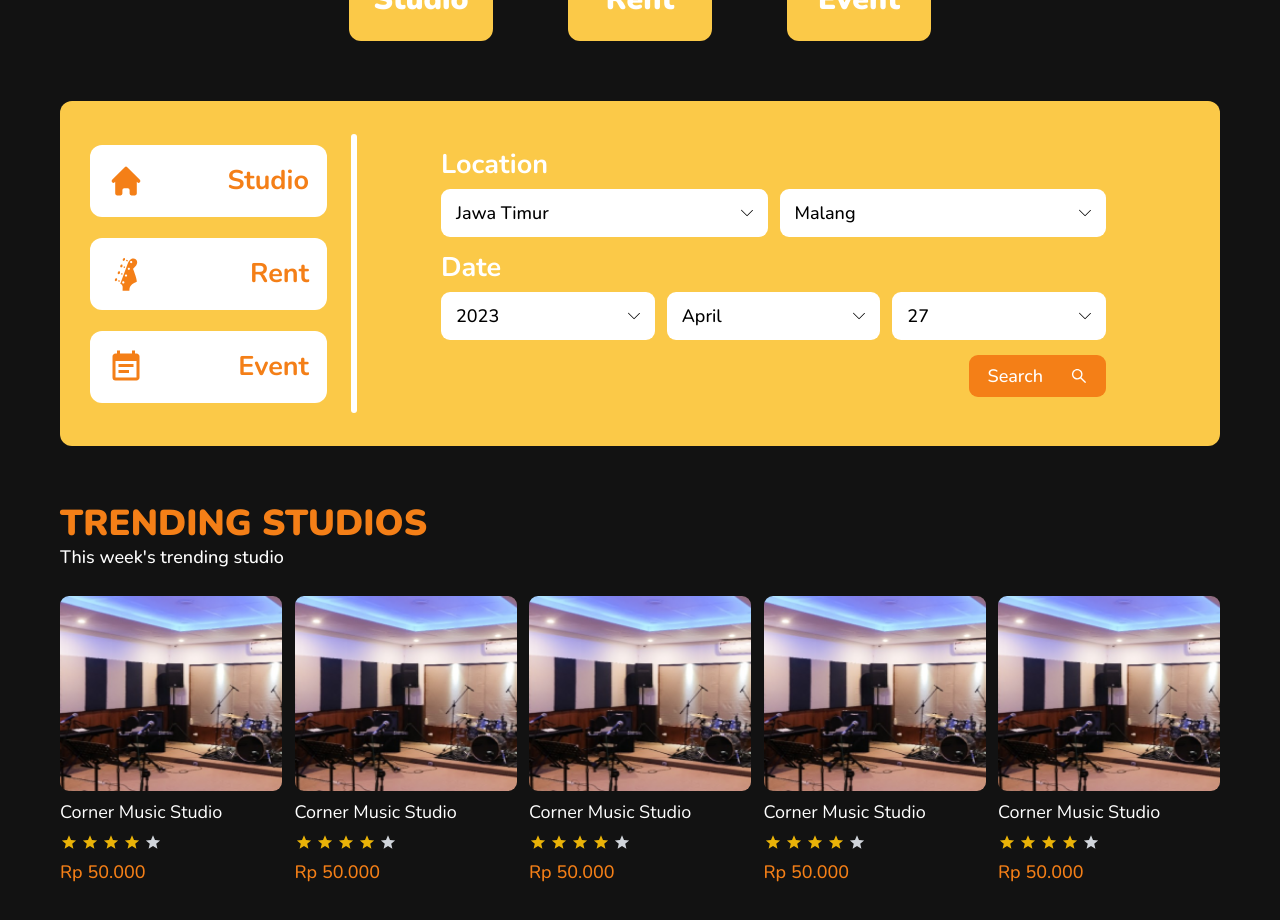
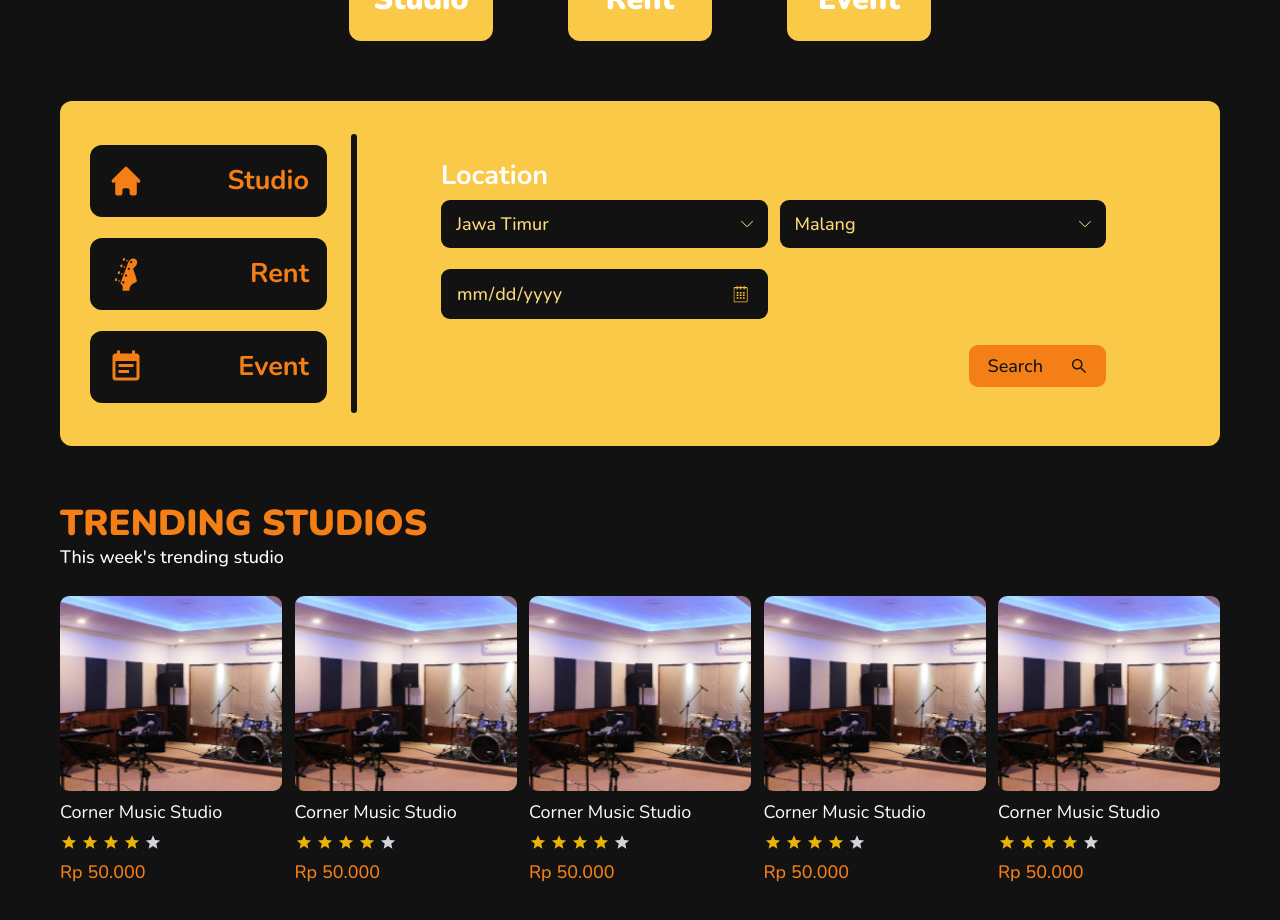
Before and after one commit to Minezee/StudioHub, a React (Vite) app: page / in a window 1280 px wide. Shown: the part 880-1800 px from the top of the page. Built offline with nearby package versions, Linux system fonts and the light colour scheme.

Commit message:
change theme on homepage and date

```diff
--- a/src/App.jsx
+++ b/src/App.jsx
@@ -14,7 +14,7 @@ function ScrollToTop() {
 
 const App = () => {
   return (
-    <div className='max-w-[150rem] mx-auto bg-background'>
+    <div className='max-w-[150rem] mx-auto bg-dark'>
       <Routes>
         <Route element={<ScrollToTop />}>
           <Route path='/login' element={<Login />} />
--- a/src/assets/index.js
+++ b/src/assets/index.js
@@ -7,6 +7,7 @@ import logo_footer from "./logo_footer.png"
 import display_studio from "./display_studio.png"
 import lomba from "./lomba.png"
 import logo from "./logo.png"
+import calender from "./calender.svg"
 
 export {
     facebook,
@@ -18,4 +19,5 @@ export {
     display_studio,
     lomba,
     logo,
+    calender,
 }
--- a/src/components/global/ListBox.jsx
+++ b/src/components/global/Dropdown.jsx
@@ -1,22 +1,22 @@
 import { Listbox } from '@headlessui/react'
 import { SlArrowDown } from 'react-icons/sl';
 
-const ListBox = ({listboxValue, onChanges, option}) => {
+const Dropdown = ({listboxValue, onChanges, option}) => {
     return (
-        <div className='w-1/2'>
+        <div>
             <Listbox value={listboxValue} onChange={onChanges}>
                 <div className='w-full relative'>
-                    <Listbox.Button className="bg-white flex justify-between items-center px-5 py-4 w-full rounded-xl text-2xl font-medium mt-3 hover:bg-gray-100">
+                    <Listbox.Button className="bg-dark text-light-txt flex justify-between items-center px-5 py-4 w-full rounded-xl text-2xl font-medium mt-3 hover:bg-gray-900">
                         {listboxValue.name}
                         <SlArrowDown className='w-4' />
                     </Listbox.Button>
-                    <Listbox.Options className="bg-white rounded-2xl absolute top-[4.25rem] z-20 w-full">
+                    <Listbox.Options className="bg-dark text-light-txt rounded-2xl absolute top-[4.25rem] z-20 w-full">
                         {option.map((data) => (
                             <Listbox.Option
                                 key={data.name}
                                 value={data}
                                 disabled={data.unavailable}
-                                className="bg-white px-5 py-4 w-full rounded-xl text-lg font-medium cursor-pointer hover:bg-gray-100"
+                                className="bg-dark text-light-txt px-5 py-4 w-full rounded-xl text-lg font-medium cursor-pointer hover:bg-gray-900"
                             >
                                 {data.name}
                             </Listbox.Option>
@@ -28,4 +28,4 @@ const ListBox = ({listboxValue, onChanges, option}) => {
     )
 }
 
-export default ListBox
+export default Dropdown
--- a/src/components/global/index.js
+++ b/src/components/global/index.js
@@ -1,7 +1,7 @@
 import Card from "./Card";
 import DisplayStar from "./DisplayStar";
 import Filter from "./Filter";
-import ListBox from "./ListBox";
+import Dropdown from "./Dropdown";
 import ResultHeader from "./ResultHeader";
 import SortBy from "./SortBy";
 
@@ -9,7 +9,7 @@ export {
     Card,
     DisplayStar,
     Filter,
-    ListBox,
+    Dropdown,
     ResultHeader,
     SortBy,
 }
--- a/src/components/layout/Layout.jsx
+++ b/src/components/layout/Layout.jsx
@@ -5,7 +5,7 @@ const Layout = ({ children }) => {
     return (
         <>
             <Navbar />
-            <main className="bg-background pb-20">
+            <main className="pb-20">
                 {children}
             </main>
             <Footer />
--- a/src/containers/Home/LocationSearch.jsx
+++ b/src/containers/Home/LocationSearch.jsx
@@ -1,6 +1,6 @@
 import { useState } from 'react'
 import { SlArrowDown } from 'react-icons/sl';
-import ListBox from '@/components/global/ListBox';
+import { Dropdown } from '@/components/global';
 import { AiOutlineSearch } from 'react-icons/ai';
 import { useNavigate } from 'react-router-dom';
 
@@ -50,7 +50,7 @@ const province = [
 ];
 
 
-const Search = ({ feature }) => {
+const LocationSearch = ({ feature }) => {
     const [selectedMenu, setSelectedMenu] = useState("");
     const [selectedProvince, setSelectedProvince] = useState(province[0])
     const [selectedCity, setSelectedCity] = useState(selectedProvince.city[0])
@@ -71,42 +71,26 @@ const Search = ({ feature }) => {
             <div className="flex items-center gap-8">
                 <div className="flex flex-col gap-7 text-orange-500 text-4xl font-bold">
                     {feature.map(menu => (
-                        <button type='button' key={menu.name} onClick={() => setSelectedMenu(menu.name)} className={`${menu.name === selectedMenu ? "scale-105 bg-gray-100" : "scale-100 bg-white"} w-[19.75rem] py-6 px-6 rounded-2xl flex items-center justify-between hover:bg-gray-100`}>
+                        <button type='button' key={menu.name} onClick={() => setSelectedMenu(menu.name)} className={`${menu.name === selectedMenu ? "scale-105 bg-orange-500 text-dark" : "scale-100 bg-dark"} w-[19.75rem] py-6 px-6 rounded-2xl flex items-center justify-between hover:bg-orange-500 hover:text-dark`}>
                             <menu.icon className="h-12 w-auto" />
                             {menu.name}
                         </button>
                     ))}
                 </div>
-                <div className="bg-white h-[23.25rem] w-2 rounded-lg" />
+                <div className="bg-dark h-[23.25rem] w-2 rounded-lg" />
             </div>
             <div className="flex flex-col justify-evenly w-full mx-28">
                 <div className='flex flex-col w-full'>
                     <label htmlFor="location" className="font-bold text-4xl text-white">Location</label>
-                    <div className='flex gap-4'>
-                        <ListBox listboxValue={selectedProvince} onChanges={handleProvinceChange} option={province}/>
-                        <ListBox listboxValue={selectedCity} onChanges={setSelectedCity} option={selectedProvince.city}/>
+                    <div className='grid grid-cols-2 gap-4'>
+                        <Dropdown listboxValue={selectedProvince} onChanges={handleProvinceChange} option={province}/>
+                        <Dropdown listboxValue={selectedCity} onChanges={setSelectedCity} option={selectedProvince.city}/>
+                        <input type="date" className="bg-dark text-light-txt rounded-xl px-5 py-4 text-2xl font-medium mt-3 border-none outline-none hover:bg-gray-900" />
                     </div>
                 </div>
                 {/* Not fix? */}
-                <div className='flex flex-col w-full'>
-                    <label htmlFor="location" className="font-bold text-4xl text-white">Date</label>
-                    <div className='flex gap-4'>
-                        <div className="bg-white flex justify-between items-center px-5 py-4 w-1/3 rounded-xl text-2xl font-medium mt-3">
-                            2023
-                            <SlArrowDown className='w-4' />
-                        </div>
-                        <div className="bg-white flex justify-between items-center px-5 py-4 w-1/3 rounded-xl text-2xl font-medium mt-3">
-                            April
-                            <SlArrowDown className='w-4' />
-                        </div>
-                        <div className="bg-white flex justify-between items-center px-5 py-4 w-1/3 rounded-xl text-2xl font-medium mt-3">
-                            27
-                            <SlArrowDown className='w-4' />
-                        </div>
-                    </div>
-                </div>
                 <div className='flex justify-end'>
-                    <button type='submit' className='flex justify-between items-center gap-9 text-2xl text-white bg-orange-500 font-medium px-6 py-3 rounded-xl hover:opacity-80'>
+                    <button type='submit' className='flex justify-between items-center gap-9 text-2xl text-dark bg-orange-500 font-medium px-6 py-3 rounded-xl hover:opacity-80'>
                         Search
                         <AiOutlineSearch />
                     </button>
@@ -116,4 +100,4 @@ const Search = ({ feature }) => {
     )
 }
 
-export default Search
+export default LocationSearch
--- a/src/containers/Home/StudioContainer.jsx
+++ b/src/containers/Home/StudioContainer.jsx
@@ -1,5 +1,5 @@
 import { display_studio } from '@/assets'
-import { DisplayStar } from '@/components/global'
+import { DisplayStar } from '@/components/Global'
 
 const StudioContainer = ({ title, paragraph, studio }) => {
     return (
--- a/src/containers/ResultList/SearchResult.jsx
+++ b/src/containers/ResultList/SearchResult.jsx
@@ -1,4 +1,4 @@
-import { SortBy, Card, ResultHeader, Filter } from "@/components/global"
+import { SortBy, Card, ResultHeader, Filter } from "@/components/Global"
 
 const SearchResult = () => {
     return (
--- a/src/index.css
+++ b/src/index.css
@@ -3,7 +3,7 @@
 @tailwind components;
 @tailwind utilities;
 
-html{
+html {
     @apply text-[10px] lg:text-[12px] 2xl:text-[16px]
 }
 
@@ -12,9 +12,18 @@ body {
     padding: 0;
     box-sizing: border-box;
     font-family: 'Nunito', 'Lucida Sans', 'Lucida Sans Regular', 'Lucida Grande', 'Lucida Sans Unicode', Geneva, Verdana, sans-serif;
-    @apply bg-background
+    @apply bg-dark
 }
 
-.login-form > svg{
+.login-form>svg {
     @apply scale-100 lg:scale-75 2xl:scale-110 hidden lg:block
 }
+
+input[type="date"]::-webkit-calendar-picker-indicator {
+    background-image: url('/src/assets/calender.svg');
+}
+
+input[type="date"]::-webkit-calendar-popup {
+    background-color: black;
+    color: #333;
+}
--- a/src/styles/Auth.module.css
+++ b/src/styles/Auth.module.css
@@ -11,7 +11,7 @@
     border: 2px solid #F9A824;
     border-radius: 30px;
     color: #FCD87C;
-    @apply w-full text-xl px-6 py-3 my-2 bg-background
+    @apply w-full text-xl px-6 py-3 my-2 bg-dark
 }
 
 .link {
--- a/tailwind.config.cjs
+++ b/tailwind.config.cjs
@@ -11,12 +11,13 @@ module.exports = {
         current: 'currentColor',
         'white': '#ffffff',
         'gray-font': '#444B59',
-        'background': '#121212',
+        'dark': '#121212',
         'card-bg': '#252013',
         'yellow-400': '#FBC948',
         'orange-400': '#F9A824',
         'orange-500': '#F47F17',
         'gray-footer': '#1B1B1B',
+        'light-txt': '#FCD87C',
       },
     },
   },
```
Also changed, not shown: src/assets/calender.svg (added).
